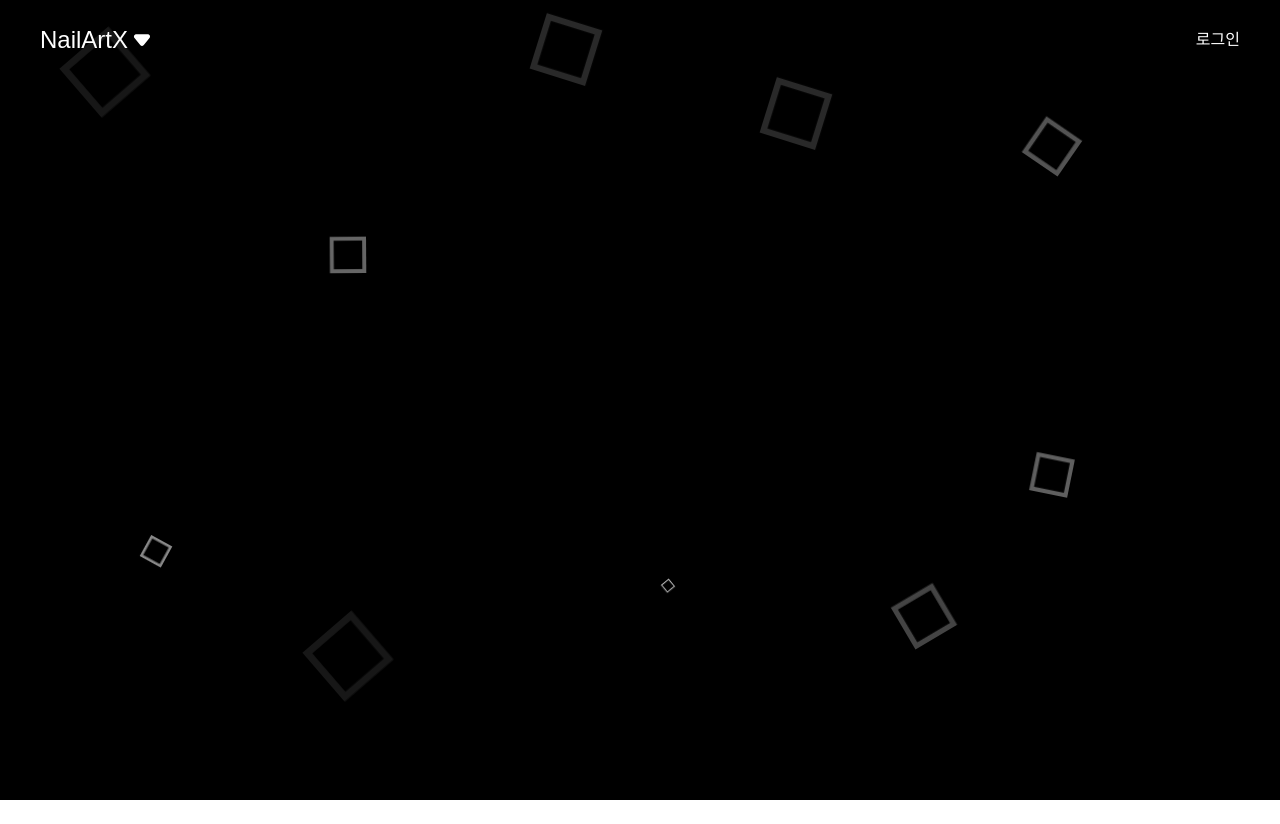
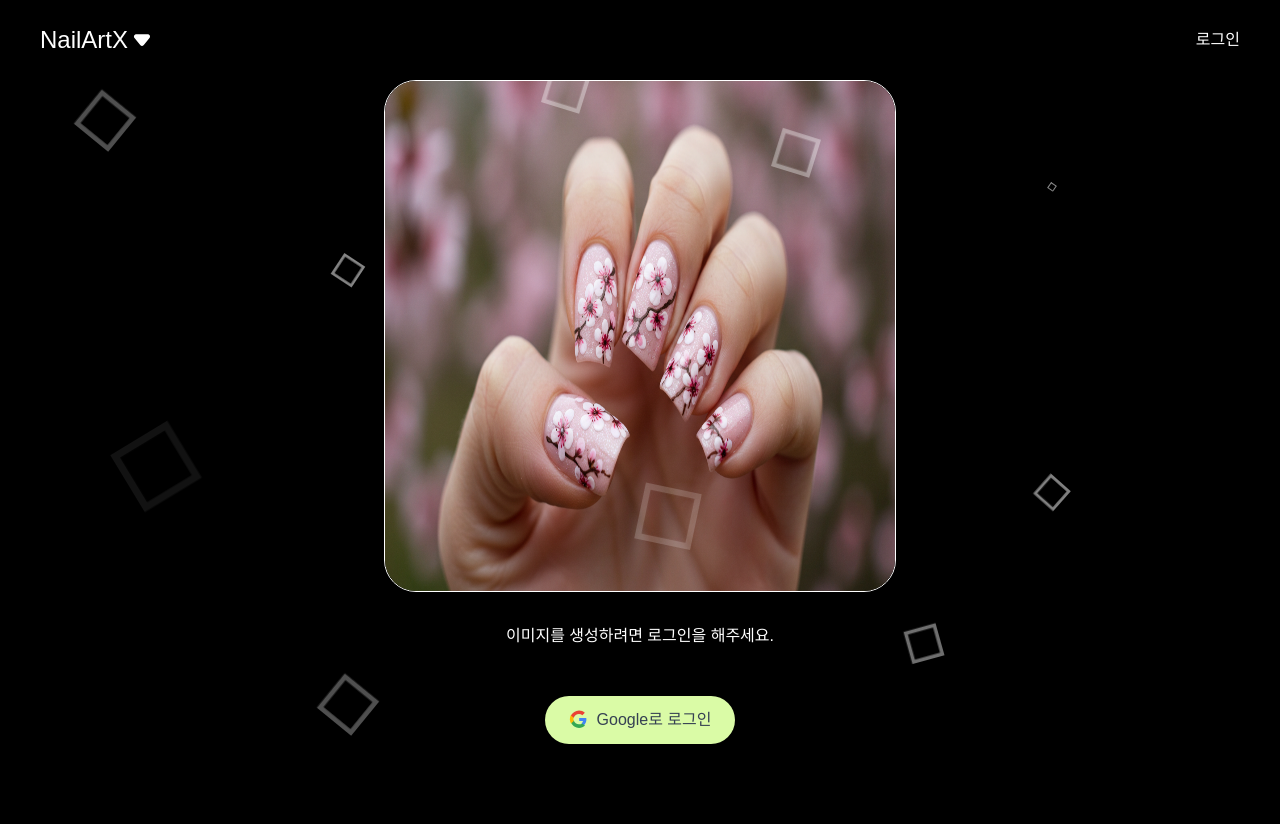
Before and after one commit to KimTaeEun1632/AI-Nail-Art, a Next.js app: page / in a window 1280 px wide. Before the commit the page ends 800 px from the top, so only its background shows below. Built offline with nearby package versions, Linux system fonts and the light colour scheme; no server answers.

Commit message:
feat: main 페이지 작업(미완성), 구글  로그인 버튼 추가, 로그인 페이지 작업 중

```diff
--- a/src/components/Common/LiveBackground.jsx
+++ b/src/components/Common/LiveBackground.jsx
@@ -2,7 +2,7 @@
 
 const LiveBackground = () => {
   return (
-    <>
+    <div>
       <div className="custom-circle top-[12%] left-[42%] animate-animate1"></div>
       <div className="custom-circle top-[70%] left-[50%] animate-animate2"></div>
       <div className="custom-circle top-[17%] left-[6%] animate-animate3"></div>
@@ -13,7 +13,7 @@
       <div className="custom-circle top-[32%] left-[25%] animate-animate8"></div>
       <div className="custom-circle top-[90%] left-[25%] animate-animate9"></div>
       <div className="custom-circle top-[20%] left-[80%] animate-animate10"></div>
-    </>
+    </div>
   );
 };
 
--- /dev/null
+++ b/src/components/Common/LoginButton.jsx
@@ -0,0 +1,43 @@
+import React from "react";
+import { signIn } from "next-auth/react";
+
+const LoginButton = () => {
+  return (
+    <>
+      <button
+        className="flex items-center justify-center gap-2 px-6 py-3 bg-[#dafba6] rounded-full hover:bg-[#edfad9] text-gray-700 font-medium cursor-pointer"
+        onClick={() =>
+          signIn("google", {
+            callbackUrl: "http://localhost:3000/test",
+          })
+        }
+      >
+        <svg
+          className="w-5 h-5"
+          viewBox="0 0 24 24"
+          xmlns="http://www.w3.org/2000/svg"
+        >
+          <path
+            d="M12.24 10.32v2.88h4.56c-.18 1.08-.72 1.92-1.44 2.52v2.16h2.88c1.68-1.56 2.64-3.84 2.64-6.48 0-.6-.06-1.2-.18-1.8h-8.46z"
+            fill="#4285F4"
+          />
+          <path
+            d="M12 21.6c2.88 0 5.28-1.08 7.2-2.88l-3.36-2.64c-.96.66-2.16 1.08-3.84 1.08-2.94 0-5.4-1.98-6.3-4.68H2.4v2.88C4.32 18.72 7.92 21.6 12 21.6z"
+            fill="#34A853"
+          />
+          <path
+            d="M5.7 13.08c-.24-.72-.36-1.5-.36-2.28s.12-1.56.36-2.28V5.64H2.4C1.56 7.32 1 9.12 1 11.04c0 1.92.56 3.72 1.44 5.28l3.26-3.24z"
+            fill="#FBBC05"
+          />
+          <path
+            d="M12 4.8c1.56 0 2.94.54 4.02 1.56l3-3C17.04 1.56 14.64.6 12 .6 7.92.6 4.32 3.36 2.4 6.72l3.3 2.64c.9-2.7 3.36-4.56 6.3-4.56z"
+            fill="#EA4335"
+          />
+        </svg>
+        <span>Google로 로그인</span>
+      </button>
+    </>
+  );
+};
+
+export default LoginButton;
--- /dev/null
+++ b/src/components/Layout/EmptyLayout.jsx
@@ -0,0 +1,11 @@
+import React from "react";
+
+const EmptyLayout = ({ children }) => {
+  return (
+    <>
+      <main>{children}</main>
+    </>
+  );
+};
+
+export default EmptyLayout;
--- a/src/components/Nav/Nav.jsx
+++ b/src/components/Nav/Nav.jsx
@@ -21,7 +21,7 @@
 
   return (
     <>
-      <header className="flex items-center fixed z-100 text-white top-0 w-full h-20">
+      <header className="flex items-center fixed z-100 text-white top-0 w-full h-20 bg-black">
         <div className="flex justify-between items-center pl-10 pr-10 w-full h-full">
           <div className="relative flex justify-center items-center">
             <Link className="text-2xl" href="/">
@@ -40,7 +40,10 @@
             </button>
           </div>
           {status === "authenticated" ? (
-            <div>{session.user.name}</div>
+            <div>
+              <span>{session.user.name}</span>{" "}
+              <Link href="/api/auth/signout">로그아웃</Link>
+            </div>
           ) : (
             <Link href="/auth/signin">로그인</Link>
           )}
--- a/src/pages/auth/signIn.jsx
+++ b/src/pages/auth/signIn.jsx
@@ -1,19 +1,60 @@
-import { signIn } from "next-auth/react";
+import React from "react";
+import LoginButton from "@/components/Common/LoginButton";
+import { USER_INPUT_VALIDATION } from "@/constants/user";
+import { useForm } from "react-hook-form";
+import EmptyLayout from "@/components/Layout/EmptyLayout";
 
-export default function SignIn() {
+const { email, password } = USER_INPUT_VALIDATION;
+
+const rules = {
+  emailRules: {
+    required: email.errorMessage.empty,
+    pattern: {
+      value: email.regex,
+      message: email.errorMessage.invalid,
+    },
+  },
+  passwordRules: {
+    required: password.errorMessage.empty,
+    pattern: {
+      value: password.regex,
+      message: password.errorMessage.invalid,
+    },
+    minLength: {
+      value: 8,
+      message: password.errorMessage.minLength,
+    },
+    maxLength: {
+      value: 16,
+      message: password.errorMessage.maxLength,
+    },
+  },
+};
+
+const signin = () => {
+  const { fromState, register, handleSubmit } = useForm({
+    defaultValues: { email: "", password: "" },
+    mode: "onBlur",
+  });
+
   return (
-    <div className="flex items-center justify-center pt-20">
-      <button
-        className="w-6 h-6"
-        onClick={() =>
-          signIn("google", {
-            callbackUrl: "http://localhost:3000/test",
-          })
-        }
-      >
-        google login
-      </button>
-      ;
+    <div className="min-h-screen flex items-center justify-center bg-[#ededed]">
+      <div className="bg-white">
+        <form>
+          <input
+            className="border "
+            placeholder="이메일을 입력해 주세요"
+            type="email"
+            {...register("email", rules.emailRules)}
+          />
+        </form>
+      </div>
     </div>
   );
-}
+};
+
+export default signin;
+
+signin.getLayout = function getLayout(page) {
+  return <EmptyLayout>{page}</EmptyLayout>;
+};
--- a/src/pages/index.js
+++ b/src/pages/index.js
@@ -1,12 +1,27 @@
 import LiveBackground from "@/components/Common/LiveBackground";
-import Toggle from "@/components/Common/Toggle";
 import Image from "next/image";
-import { useState } from "react";
+import nailArtImg from "@/assets/images/nailArt.jpg";
+import LoginButton from "@/components/Common/LoginButton";
 
 export default function Home() {
   return (
-    <div className="min-h-screen flex flex-col items-center justify-center bg-black p-4">
+    <>
+      <div className="min-h-screen w-full flex flex-col items-center justify-center pt-20 pb-20 bg-black">
+        <div className="flex flex-col grow gap-12 items-center justify-center text-white w-full h-full overflow-hidden">
+          <div className="flex flex-col grow items-center gap-8 justify-center w-full">
+            <div className="flex items-center justify-center flex-col w-full flex-1 max-hd-[32rem]">
+              <div className="flex items-center justify-center h-[32rem] relative aspect-square border rounded-4xl overflow-hidden">
+                <Image src={nailArtImg} alt="네일아트 이미지" fill />
+              </div>
+            </div>
+            <div>이미지를 생성하려면 로그인을 해주세요.</div>
+          </div>
+          <div>
+            <LoginButton />
+          </div>
+        </div>
+      </div>
       <LiveBackground />
-    </div>
+    </>
   );
 }
--- a/tailwind.config.js
+++ b/tailwind.config.js
@@ -10,10 +10,14 @@
       mobile: { max: "768px" },
       deskTop: { min: "769px" },
     },
-    extend: {},
+    extend: {
+      height: {
+        mainImg: "32rem",
+      },
+    },
     borderWidth: {
       6: "6px",
     },
   },
-  plugins: [],
+  plugins: ["@tailwindcss/postcss"],
 };
```
Also changed, not shown: src/assets/images/nailArt.jpg (added).
